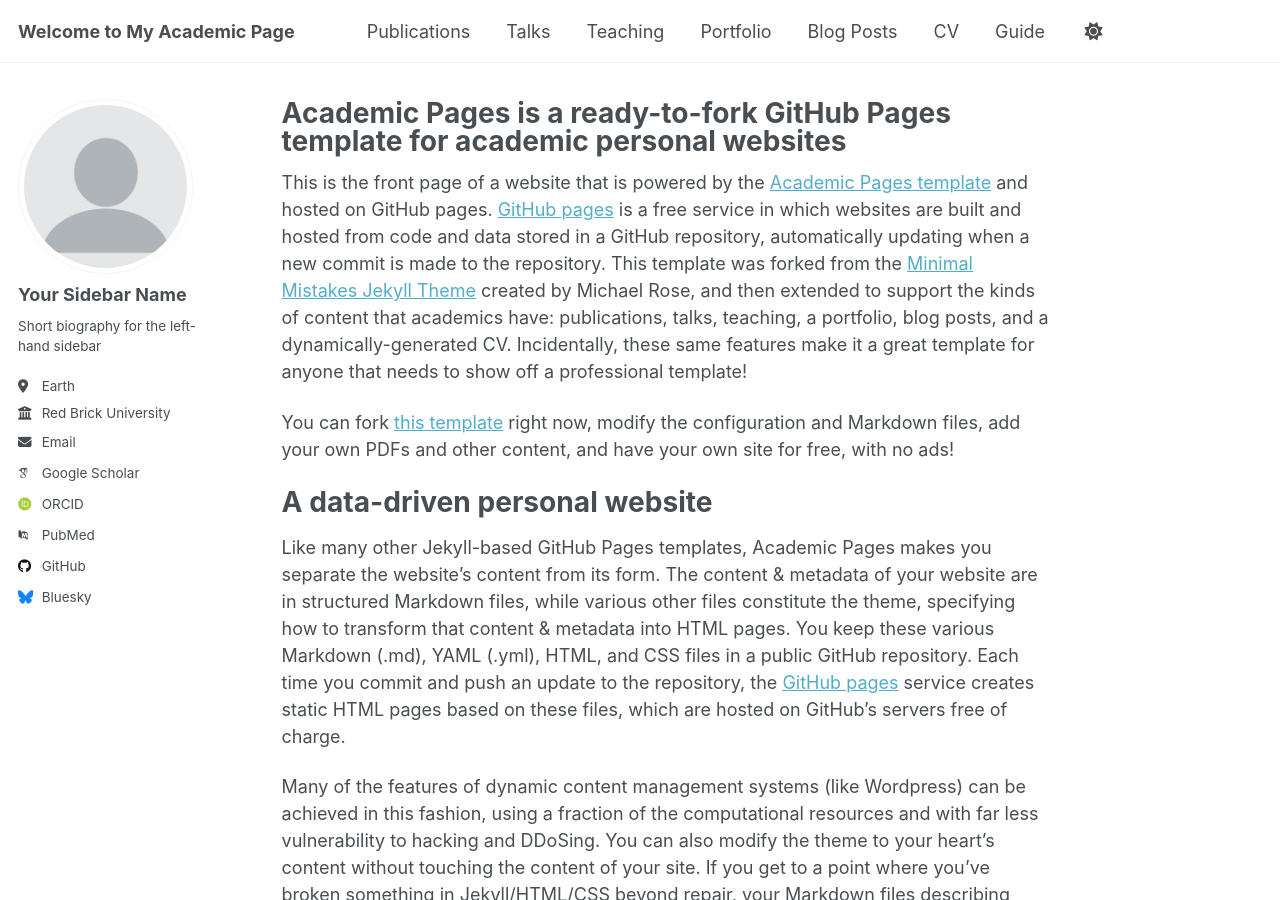
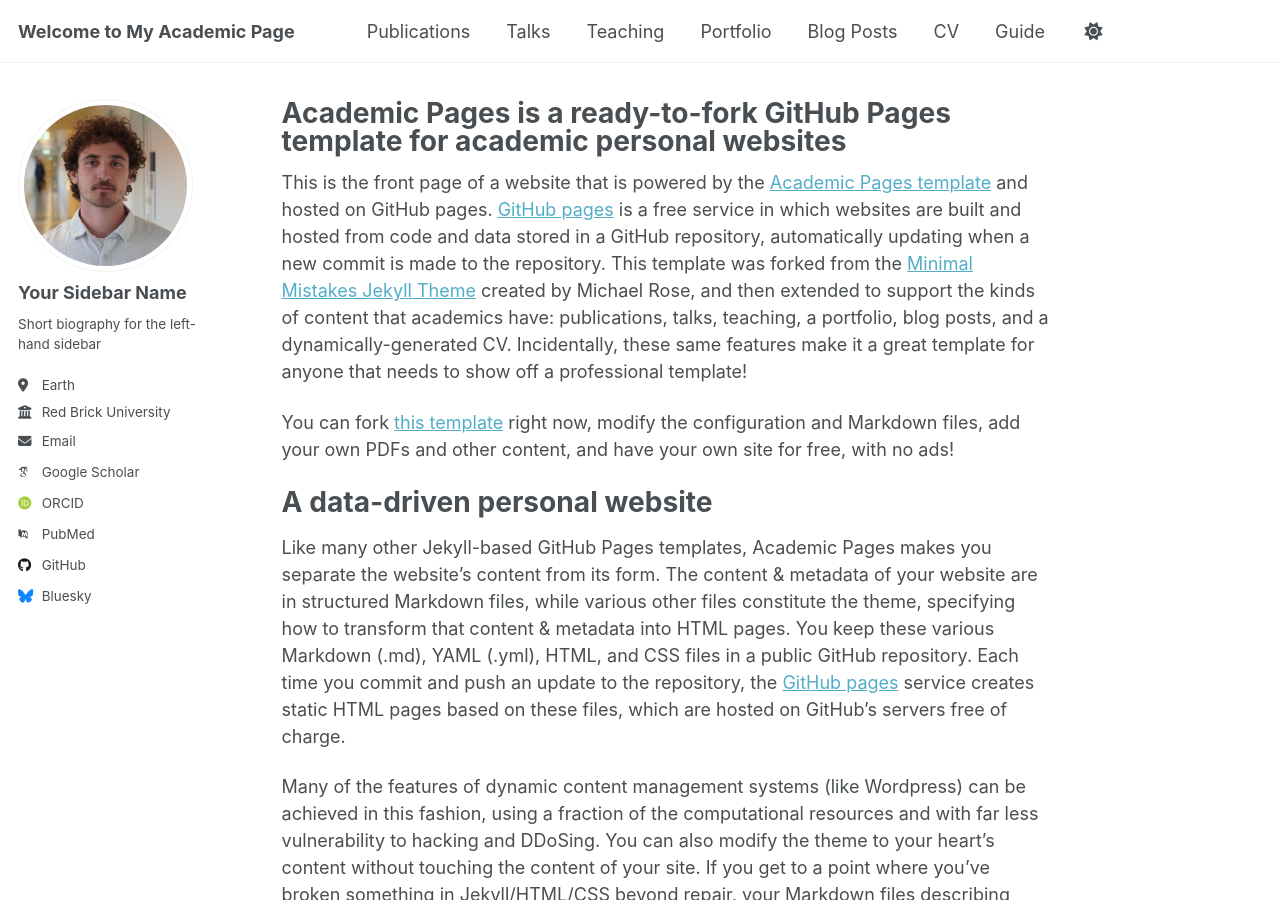
Before and after one commit to nstathou/nstathou.github.io, a Jekyll site: the page built from _pages/about.md, in a window 1280 px wide and 900 px high. Built offline with Jekyll 4.4.1, drawn with Linux system fonts in a browser that asks for light colours; some web fonts are replaced; a script that is not in the unit is left out.

Commit message:
update image

```diff
--- a/_config.yml
+++ b/_config.yml
@@ -23,7 +23,7 @@ repository               : "nstathou/nstathou.github.io"
 #               Additional customization can be done by editing /_includes/author-profile.html
 author:
   # Biographic information
-  avatar           : "profile.png"
+  avatar           : "Nikolaos_Stathoulopoulos_zoomed.jpg"
   name             : "Your Sidebar Name"
   pronouns         : # example: "she/her"
   bio              : "Short biography for the left-hand sidebar"
```
Also changed, not shown: images/Nikolaos_Stathoulopoulos_zoomed.jpg (added).
